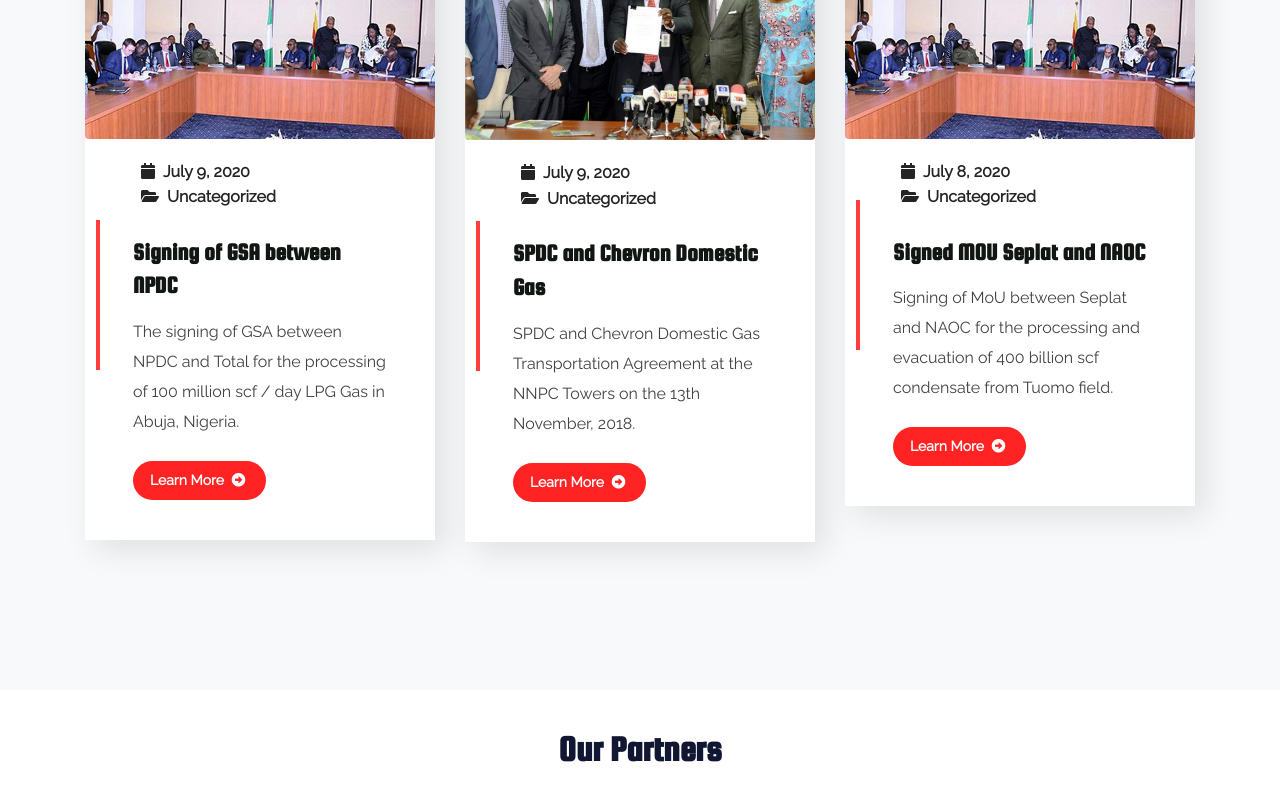
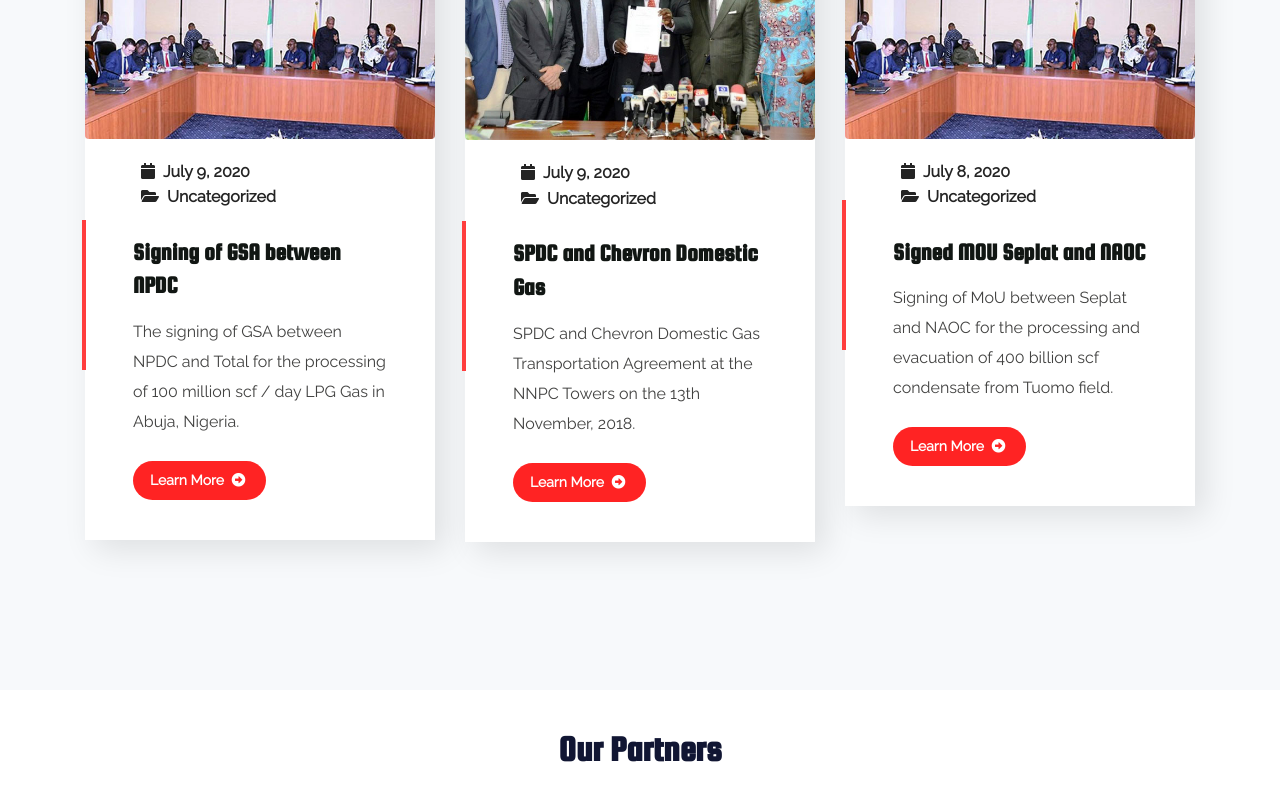
Before and after one commit to mide21/gacn.mosravo, a plain HTML site: page index.html in a window 1280 px wide. Shown: the part 3660-4468 px from the top of the page. Drawn offline with Linux system fonts and the light colour scheme.

Commit message:
Update style.css

```diff
--- a/css/style.css
+++ b/css/style.css
@@ -584,7 +584,7 @@ button.mfp-close:hover {
     -ms-transform: translateY(-50%);
     transform: translateY(-50%);
     top: 60%;
-    left: 11px;
+    left: -3px;
     transition: all 0s;
 }
 
```
